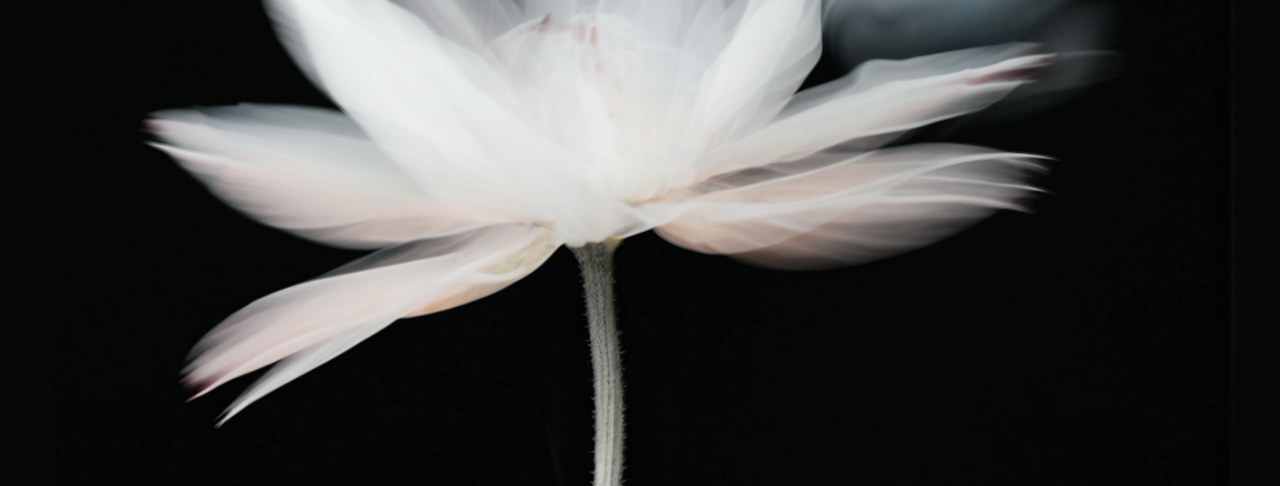
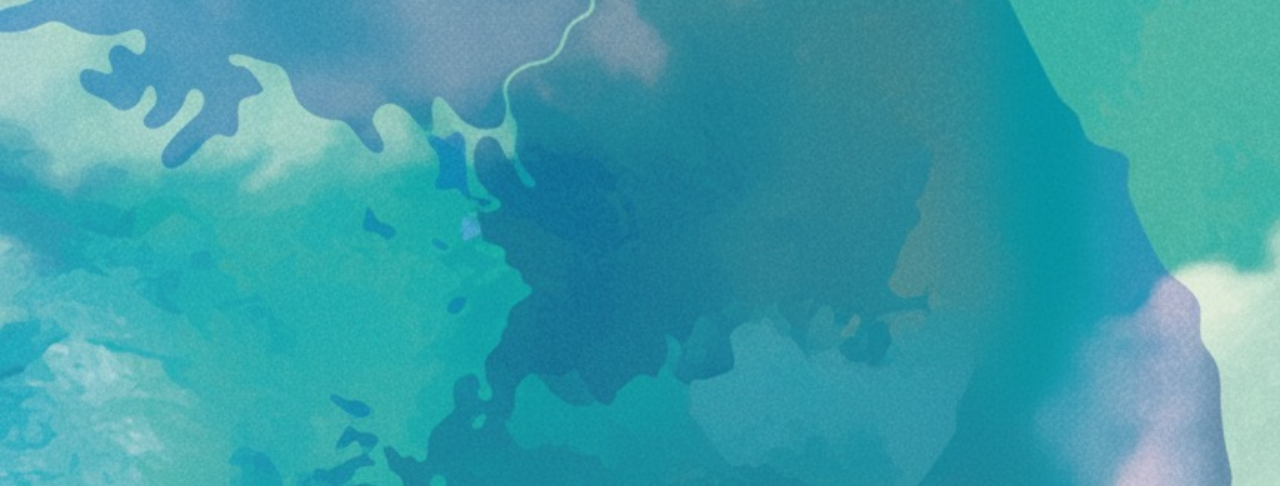
Before and after one commit to yanguun94/bucheonpeaceforum-2025, a plain HTML site: page index.html in a window 1280 px wide. Shown: the part 314-800 px from the top of the page. Drawn offline with nearby package versions, Linux system fonts and the light colour scheme; a script that the page names is missing.

Commit message:
Update index.html

```diff
--- a/index.html
+++ b/index.html
@@ -104,7 +104,7 @@
             </h1>
           </div>
           <div class="p-home-mv__background">
-            <img src="/assets/mv-image-sp.png" alt="mainvisual background image">
+            <img src="/assets/IMG_7055.jpeg" alt="mainvisual background image">
           </div>
         </section>
 
```
